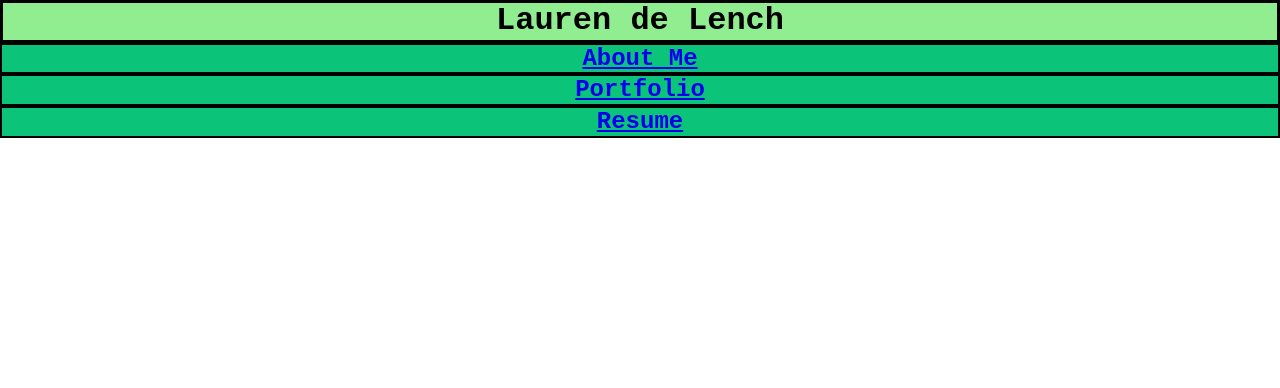
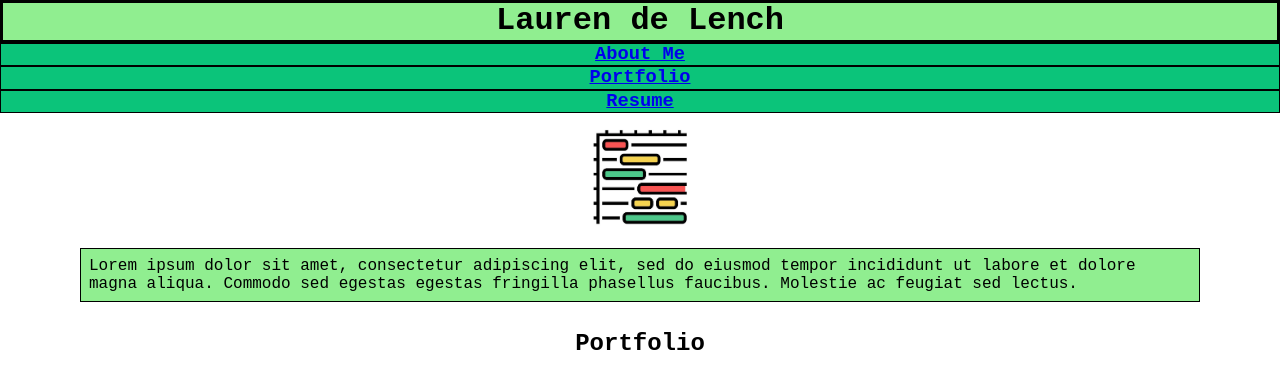
Before and after one commit to mynameislauren/layout-challenge-2022, a plain HTML site: page index.html in a window 1280 px wide. Drawn offline with Linux system fonts and the light colour scheme.

Commit message:
adding logo and bio

```diff
--- a/index.html
+++ b/index.html
@@ -11,9 +11,17 @@
 <body>
     <nav>
         <h1 id="navheader">Lauren de Lench</h1>
-        <h2 class="navlinks"><a href="#">About Me</a></h2>
-        <h2 class="navlinks"><a href="#">Portfolio</a></h2>
-        <h2 class="navlinks"><a href="#">Resume</a></h2>
+        <h3 class="navlinks"><a href="#">About Me</a></h3>
+        <h3 class="navlinks"><a href="#">Portfolio</a></h3>
+        <h3 class="navlinks"><a href="#">Resume</a></h3>
     </nav>
+    <section id="logobio">
+        <img id="logo" src="Images/gantt.png" alt="gantt chart">
+        <p id="bio">Lorem ipsum dolor sit amet, consectetur adipiscing elit, sed do eiusmod tempor incididunt ut labore et dolore magna aliqua. Commodo sed egestas egestas fringilla phasellus faucibus. Molestie ac feugiat sed lectus. </p>
+    </section>
+    <section id="portfolio">
+        <h2>Portfolio</h2>
+    </section>
+
 </body>
 </html>
--- a/style.css
+++ b/style.css
@@ -15,3 +15,24 @@ body {
     display:flex;
     justify-content: center;
 }
+#logo {
+    max-width: 8em;
+    text-align:center;
+    width:100%;
+    display:block;
+    margin:auto;
+}
+#bio {
+    background-color: lightgreen;
+    border: 0.1em solid black;
+    margin: 0px;
+    display:flex;
+    justify-content: center;
+    padding: 0.5em;
+    margin: 0.5em 5em 0.5em 5em;
+}
+#portfolio {
+    display:flex;
+    justify-content: center;
+}
+#portfolio h2 {}
```
Also changed, not shown: Images/gantt.png (added), 1 other file.
